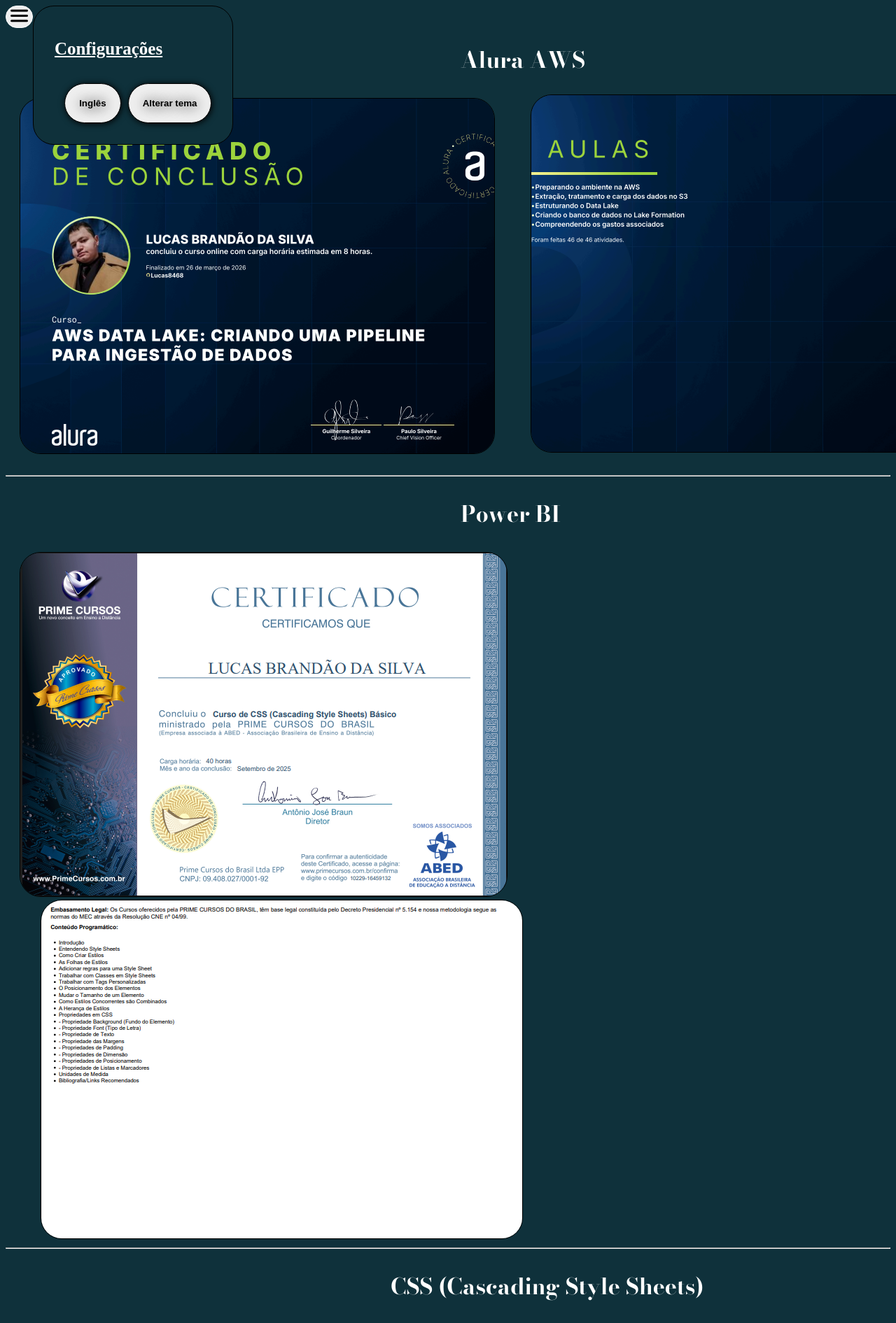
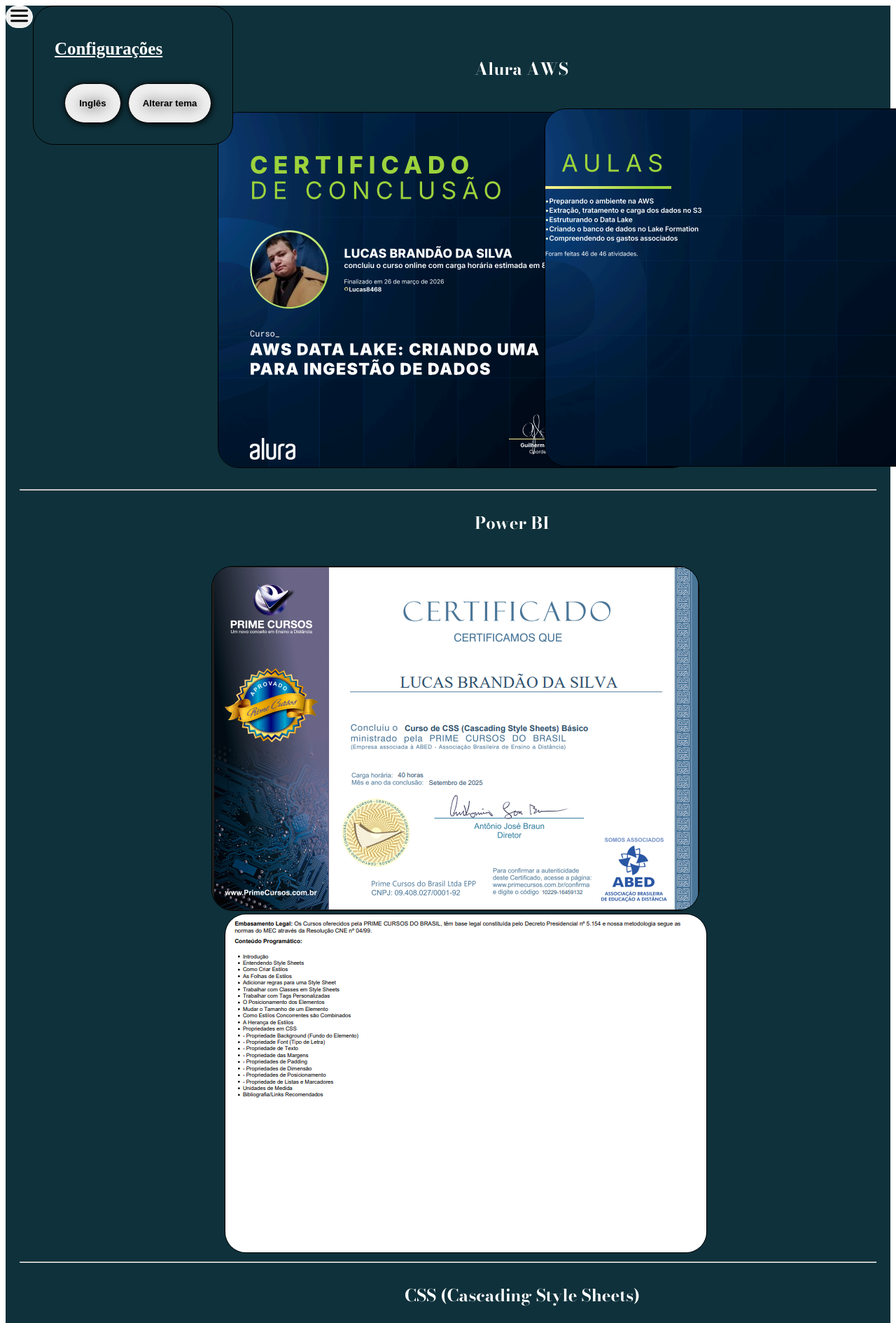
Before and after one commit to Lucas8468/Curriculo, a React (Vite) app: page /Certificados in a window 1280 px wide. Shown: the top 1891 px of the page at 70% size. Built offline with nearby package versions, Linux system fonts and the light colour scheme; a web font is replaced by a local one.

Commit message:
ajuste layout e correções

```diff
--- a/src/Certificados.tsx
+++ b/src/Certificados.tsx
@@ -1,56 +1,83 @@
-import { useEffect, useState } from "react"
-export default function Certificados(){
-      const [Modos, setModos]=useState(()=>{
-    const save3 = localStorage.getItem('AlterarModo')
-    return save3 ? JSON.parse(save3) : true
-  })
-  const [Traduzir, setTraduzir]=useState(()=>{
-    const Save = localStorage.getItem('Key 4')
-    return Save ? JSON.parse(Save) : true
-      })
-       const [Menu, setMenu]=useState(()=>{
-    const save2 = localStorage.getItem('fun')
-    return save2 ? JSON.parse(save2) : true
-  })
-           useEffect(()=>{
+import { useEffect, useState } from "react";
 
-                    localStorage.setItem('fun', JSON.stringify(Menu))
-                    localStorage.setItem('AlterarModo', JSON.stringify(Modos))
-                    document.title = Traduzir? 'Certificados':'Certificates'
-                })
-    return(
+export default function Certificados() {
+  const [Modos, setModos] = useState(() => {
+    const save3 = localStorage.getItem('AlterarModo');
+    return save3 ? JSON.parse(save3) : true;
+  });
 
-        <>
-        <body className={Modos? 'BackFotosNoturno':'BackFotosDiurno'}></body>
-        <div>
-        <button style={{border: Modos? 'solid white 1px': 'solid black 1px'}} className="buttonMenu" onClick={()=>setMenu(!Menu)}>
-           <img className="Menu" src="/menu-hamburguer.png" alt="Menu Hamburguer"/>
-        </button>
-        <div style={{backgroundColor: Modos? '#0f313b':'#01647d'}} className={Menu? 'NavbarVertical1':'NavbarVertical2'}>
-            {Menu?<h1 className={Modos? 'h1ConfigNoturno':'h1ConfigDiurno'}>{Traduzir? 'Configurações': 'Settings'}</h1>: null}
-            {Menu?<button style={{marginLeft: Traduzir? '':'-90px'}} className='ButtonTradutor' onClick={()=>setTraduzir(!Traduzir)} type='button'>{Traduzir?'Inglês':'Português'}</button>: null}
-            {Menu?<button className="ButtonModos" onClick={()=>setModos(!Modos)}>{Traduzir? 'Alterar tema': 'change theme'}</button>:null}
-        </div>
-        <h1 className={Modos?'h1FotosDiurno':'h1FotosNoturno'}>Alura AWS</h1>
+  const [Traduzir, setTraduzir] = useState(() => {
+    const Save = localStorage.getItem('Key 4');
+    return Save ? JSON.parse(Save) : true;
+  });
+
+  const [Menu, setMenu] = useState(() => {
+    const save2 = localStorage.getItem('fun');
+    return save2 ? JSON.parse(save2) : true;
+  });
+
+  useEffect(() => {
+    localStorage.setItem('fun', JSON.stringify(Menu));
+    localStorage.setItem('AlterarModo', JSON.stringify(Modos));
+    document.title = Traduzir ? 'Certificados' : 'Certificates';
+  }, [Menu, Modos, Traduzir]);
+
+  return (
+    <div className={Modos ? 'BackFotosNoturno' : 'BackFotosDiurno'} style={{ minHeight: '100vh' }}>
+      {/* Botão do Menu */}
+      <button
+        style={{ border: Modos ? 'solid white 1px' : 'solid black 1px' }}
+        className="buttonMenu"
+        onClick={() => setMenu(!Menu)}
+      >
+        <img className="Menu" src="/menu-hamburguer.png" alt="Menu Hamburguer" />
+      </button>
+
+      {/* Navbar Lateral */}
+      <div style={{ backgroundColor: Modos ? '#0f313b' : '#01647d' }} className={Menu ? 'NavbarVertical1' : 'NavbarVertical2'}>
+        {Menu && <h1 className={Modos ? 'h1ConfigNoturno' : 'h1ConfigDiurno'}>{Traduzir ? 'Configurações' : 'Settings'}</h1>}
+        {Menu && <button style={{ marginLeft: Traduzir ? '' : '-90px' }} className='ButtonTradutor' onClick={() => setTraduzir(!Traduzir)} type='button'>{Traduzir ? 'Inglês' : 'Português'}</button>}
+        {Menu && <button className="ButtonModos" onClick={() => setModos(!Modos)}>{Traduzir ? 'Alterar tema' : 'change theme'}</button>}
       </div>
-        <img className={Modos? 'ImgFotosDiurno':'ImgFotosNoturno'} onClick={()=>setTraduzir(!Traduzir)} src="/Captura de tela 2026-03-27 052953.png" alt=""/>
-        {<img className={Modos? 'ImgFotosDiurno3':'ImgFotosNoturno3'} src="/Captura de tela 2026-03-29 064259.png" alt="" />}
-        <hr />
-        <h1 className={Modos?'h1FotosDiurno':'h1FotosNoturno'}>Power BI</h1>
-        <img className={Modos? 'ImgFotosDiurno':'ImgFotosNoturno'} onClick={()=>setTraduzir(!Traduzir)} src="/Captura de tela 2026-03-29 073240.png" alt=""/>
-        {<img className={Modos? 'ImgFotosDiurno2':'ImgFotosNoturno2'} src="/Captura de tela 2026-03-29 073449.png" alt="" />}
-        <hr />
-        <h1 className={Modos?'h2FotosDiurno':'h2FotosNoturno'}>CSS (Cascading Style Sheets)</h1>
-        <img className={Modos? 'ImgFotosDiurno':'ImgFotosNoturno'} onClick={()=>setTraduzir(!Traduzir)} src="/Captura de tela 2026-03-29 075304.png" alt=""/>
-        {<img className={Modos? 'ImgFotosDiurno2':'ImgFotosNoturno2'} src="/Captura de tela 2026-03-29 075312.png" alt="" />}
-        <hr />
-        <h1 className={Modos?'h3FotosDiurno':'h3FotosNoturno'}>HTML</h1>
-        <img className={Modos? 'ImgFotosDiurno':'ImgFotosNoturno'} onClick={()=>setTraduzir(!Traduzir)} src="/Captura de tela 2026-03-29 080103.png" alt=""/>
-        {<img className={Modos? 'ImgFotosDiurno2':'ImgFotosNoturno2'} src="/Captura de tela 2026-03-29 080112.png" alt="" />}
-        <hr />
-        <h1 className={Modos?'h2FotosDiurno':'h2FotosNoturno'}>Auxiliar Administrativo</h1>
-        <img className={Modos? 'ImgFotosDiurno':'ImgFotosNoturno'} onClick={()=>setTraduzir(!Traduzir)} src="/Captura de tela 2026-03-29 080642.png" alt=""/>
-        {<img className={Modos? 'ImgFotosDiurno2':'ImgFotosNoturno2'} src="/Captura de tela 2026-03-29 080649.png" alt="" />}
-        </>
-    )
+
+      {/* Conteúdo dos Certificados */}
+      <div style={{ textAlign: 'center', padding: '20px' }}>
+
+        <section>
+          <h1 className={Modos ? 'h1FotosDiurno' : 'h1FotosNoturno'}>Alura AWS</h1>
+          <img className={Modos ? 'ImgFotosDiurno' : 'ImgFotosNoturno'} src="/Captura de tela 2026-03-27 052953.png" alt="" />
+          <img className={Modos ? 'ImgFotosDiurno3' : 'ImgFotosNoturno3'} src="/Captura de tela 2026-03-29 064259.png" alt="" />
+          <hr />
+        </section>
+
+        <section>
+          <h1 className={Modos ? 'h1FotosDiurno' : 'h1FotosNoturno'}>Power BI</h1>
+          <img className={Modos ? 'ImgFotosDiurno' : 'ImgFotosNoturno'} src="/Captura de tela 2026-03-29 073240.png" alt="" />
+          <img className={Modos ? 'ImgFotosDiurno2' : 'ImgFotosNoturno2'} src="/Captura de tela 2026-03-29 073449.png" alt="" />
+          <hr />
+        </section>
+
+        <section>
+          <h1 className={Modos ? 'h2FotosDiurno' : 'h2FotosNoturno'}>CSS (Cascading Style Sheets)</h1>
+          <img className={Modos ? 'ImgFotosDiurno' : 'ImgFotosNoturno'} src="/Captura de tela 2026-03-29 075304.png" alt="" />
+          <img className={Modos ? 'ImgFotosDiurno2' : 'ImgFotosNoturno2'} src="/Captura de tela 2026-03-29 075312.png" alt="" />
+          <hr />
+        </section>
+
+        <section>
+          <h1 className={Modos ? 'h3FotosDiurno' : 'h3FotosNoturno'}>HTML</h1>
+          <img className={Modos ? 'ImgFotosDiurno' : 'ImgFotosNoturno'} src="/Captura de tela 2026-03-29 080103.png" alt="" />
+          <img className={Modos ? 'ImgFotosDiurno2' : 'ImgFotosNoturno2'} src="/Captura de tela 2026-03-29 080112.png" alt="" />
+          <hr />
+        </section>
+
+        <section>
+          <h1 className={Modos ? 'h2FotosDiurno' : 'h2FotosNoturno'}>Auxiliar Administrativo</h1>
+          <img className={Modos ? 'ImgFotosDiurno' : 'ImgFotosNoturno'} src="/Captura de tela 2026-03-29 080642.png" alt="" />
+          <img className={Modos ? 'ImgFotosDiurno2' : 'ImgFotosNoturno2'} src="/Captura de tela 2026-03-29 080649.png" alt="" />
+        </section>
+
+      </div>
+    </div>
+  );
 }
```
